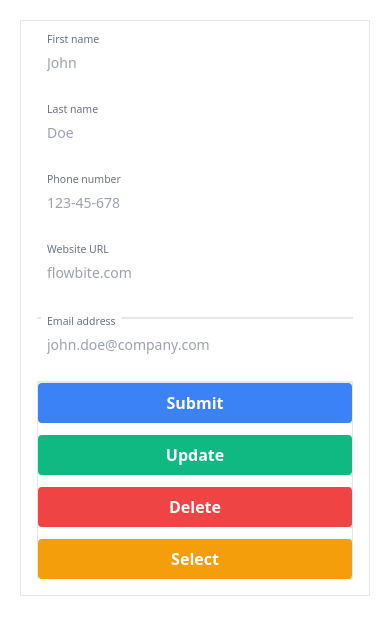
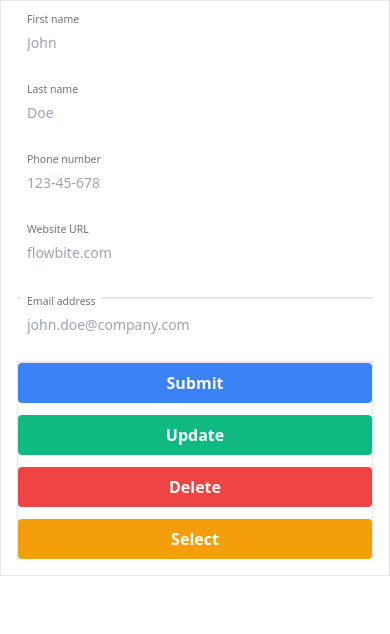
Before and after one commit to bernardyamoah/learningJs, a website with bundled scripts: page index.html in a window 390 px wide. Built offline with nearby package versions, Linux system fonts and the light colour scheme.

Commit message:
🎨 style(index.html): center the body content and increase the margin-top of a button The body content is now centered using the CSS grid property. The margin-top of a button is increased to improve the layout of the page.

```diff
--- a/index.html
+++ b/index.html
@@ -9,7 +9,7 @@
 		<title>Read, write, update, delete datea</title>
 	</head>
 
-	<body class="p-5">
+	<body class="grid place-items-center">
 
 
     <div class="w-full border p-4 max-w-xl space-y-4 divide-y-2 mx-auto">
@@ -41,7 +41,7 @@
 
 
 
-      <div class="block md:flex md:space-x-2 space-y-3 md:space-y-0 mt-10 border ">
+      <div class="block md:flex md:space-x-2 space-y-3 md:space-y-0 mt-20 border ">
 				<button
 					class="block md:inline-block bg-blue-500 hover:bg-blue-700 text-white font-bold py-2 px-4 rounded w-full"
 					type="submit" id="submitBtn"
```
